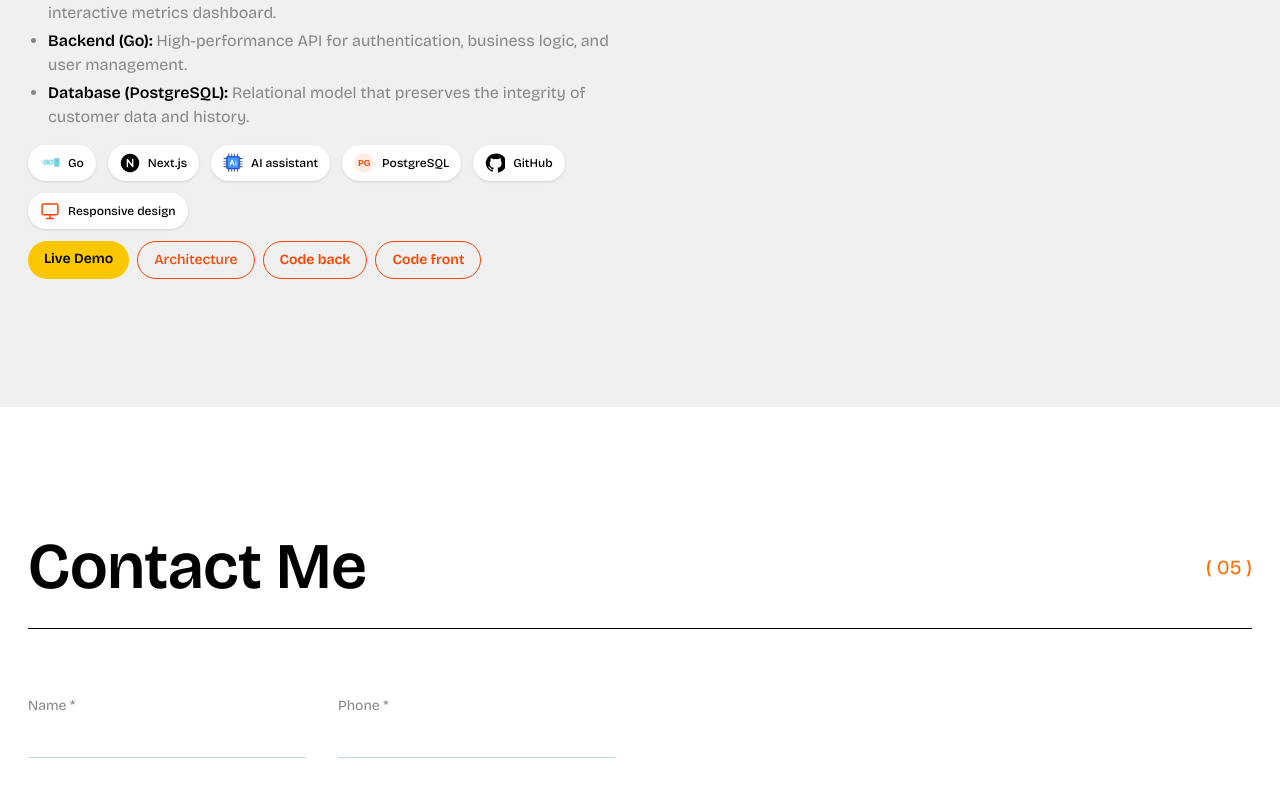
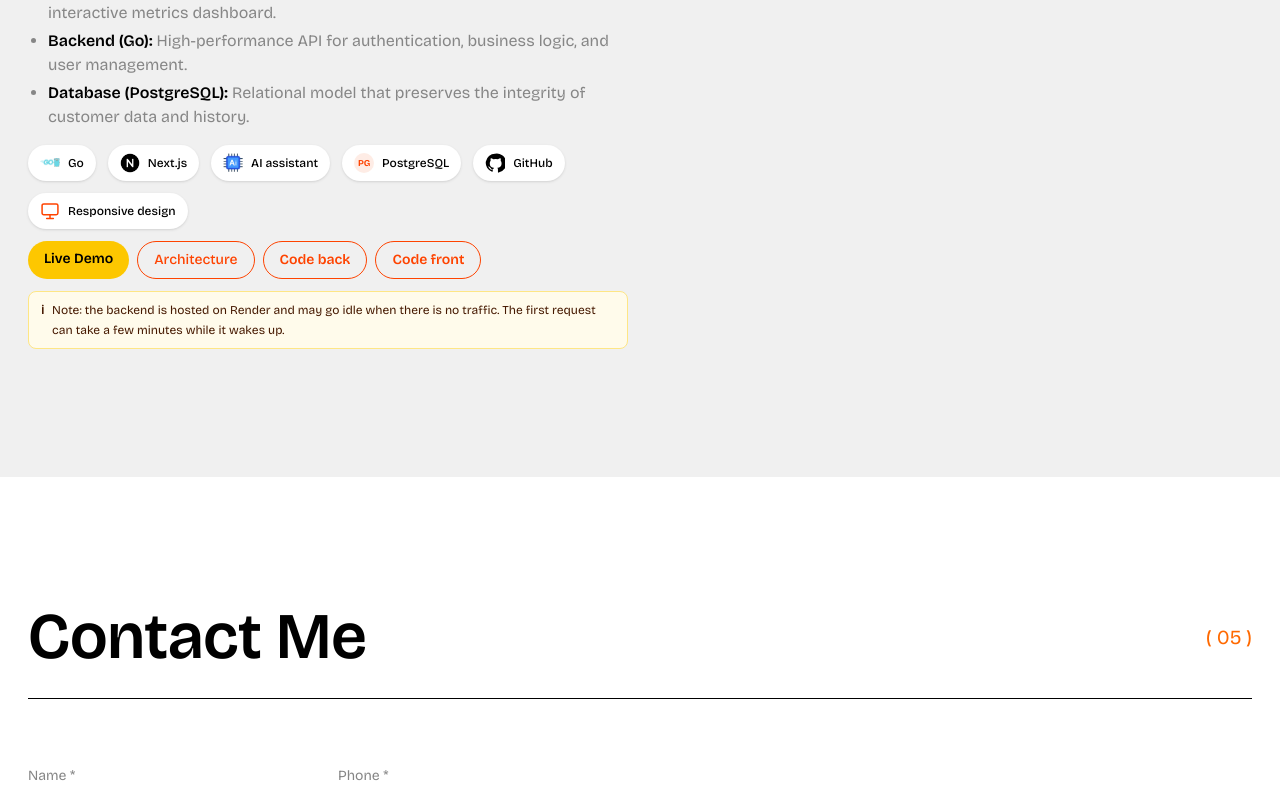
Before and after one commit to sebasware123/resume-app, a Next.js app: page / in a window 1280 px wide. Shown: the part 6453-7244 px from the top of the page. Built offline with nearby package versions, Linux system fonts and the light colour scheme.

Commit message:
Explain CRM backend cold start

```diff
--- a/src/app/components/home/latest-work/index.tsx
+++ b/src/app/components/home/latest-work/index.tsx
@@ -151,6 +151,16 @@ const LatestWork = ({ workData }: { workData: Project[] }) => {
                               ))}
                             </div>
                           )}
+                          {value.id === "saas-crm" && (
+                            <p className="mt-1 flex gap-2 rounded-lg border border-amber-200 bg-amber-50 px-3 py-2 text-xs leading-5 text-amber-950">
+                              <span aria-hidden="true" className="font-bold">ℹ</span>
+                              <span>
+                                {locale === "es"
+                                  ? "Nota: el backend está alojado en Render y puede entrar en reposo cuando no recibe tráfico. La primera solicitud puede tardar unos minutos mientras se reactiva."
+                                  : "Note: the backend is hosted on Render and may go idle when there is no traffic. The first request can take a few minutes while it wakes up."}
+                              </span>
+                            </p>
+                          )}
                         </div>
                       ) : (
                         <p>{t("client")}: {value?.client}</p>
```
